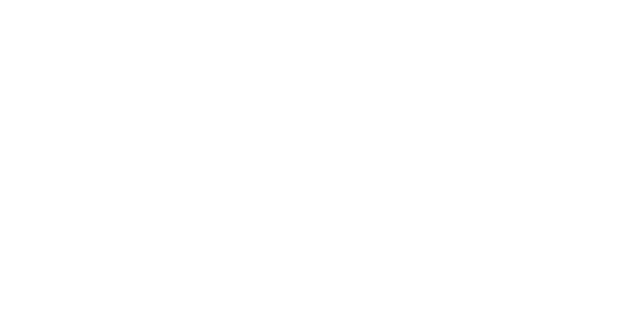
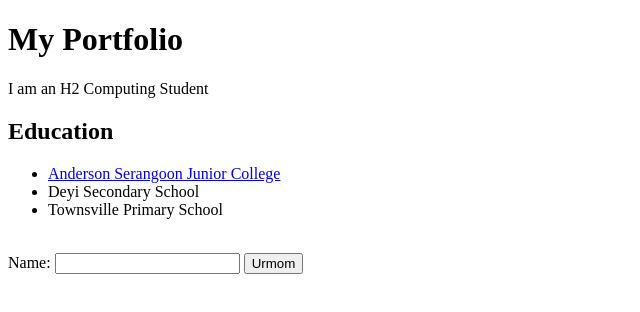
Before and after one commit to kynokee/folio, a plain HTML site: page index.html in a window 1280 px wide. Shown: the whole page, without its empty margins (0-640 px from the left). Drawn offline with Linux system fonts and the light colour scheme.

Commit message:
Update index.html

```diff
--- a/index.html
+++ b/index.html
@@ -1,12 +1,23 @@
 <!DOCTYPE html>
 <html>
-
-    <head>
-        <meta charset="utf-8" />
-        <title>idk</title>
-    </head>
-    <body>
-
-    </body>
-
+<head>
+  <meta charset="utf-8" />
+  <title>urmom</title>
+</head>
+<body>
+  <h1>My Portfolio</h1>
+  <p1>I am an H2 Computing Student</p1>
+  <h2>Education</h2>
+  <ul>
+    <li><a href="https://www.youtube.com/watch?v=dQw4w9WgXcQ">Anderson Serangoon Junior College</a></li>
+    <li>Deyi Secondary School</li>
+    <li>Townsville Primary School</li>
+  </ul>
+</body>
+<img src="" alt="">
+  <form>
+    <label for="name">Name:</label>
+    <input type="text" id="name" name="name" required>
+    <input type="submit" value="Urmom">
+  </form>
 </html>
```
